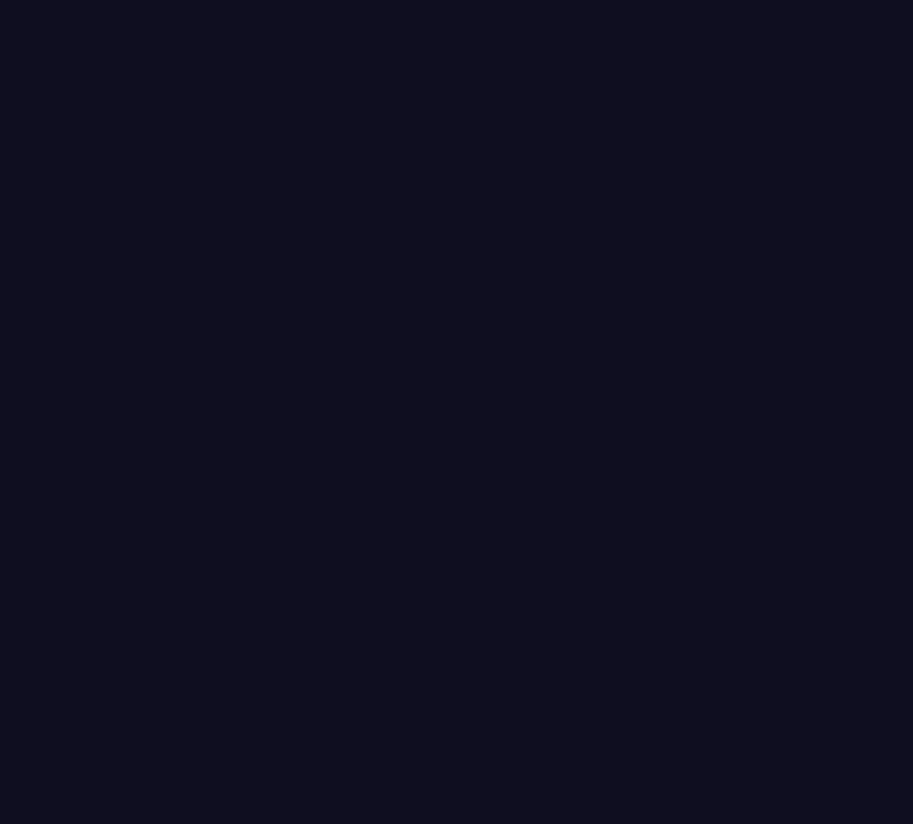
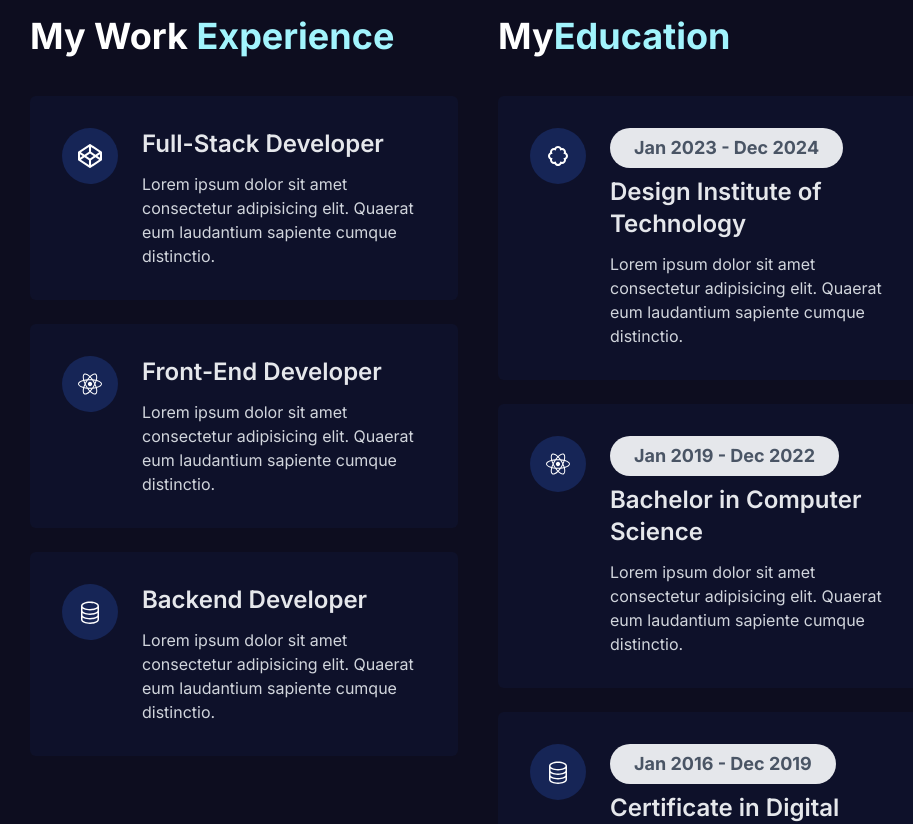
Before and after one commit to ImanPlus/portfolio-next-15, a Next.js app: page / in a window 1280 px wide. Shown: the part 1460-2284 px from the top of the page, without its empty margins (162-1075 px from the left). Before the commit the page ends 1316 px from the top, so only its background shows below. Built offline with nearby package versions, Linux system fonts and the light colour scheme.

Commit message:
create resume section

```diff
--- a/components/home/Home.tsx
+++ b/components/home/Home.tsx
@@ -1,12 +1,14 @@
 import React from 'react'
 import Hero from './Hero/Hero'
 import Services from './Services/Services'
+import Resume from './Resume/Resume'
 
 function Home() {
   return (
     <div className='overflow-hidden'>
       <Hero />
       <Services />
+      <Resume />
     </div>
   )
 }
--- /dev/null
+++ b/components/home/Resume/Resume.tsx
@@ -0,0 +1,51 @@
+import React from "react";
+import ResumeCard from "./ResumeCard";
+import { FaCodepen, FaReact } from "react-icons/fa";
+import { BsDatabase } from "react-icons/bs";
+import { BiBadge } from "react-icons/bi";
+
+function Resume() {
+  return (
+    <div className="pt-20 pb-16">
+      <div className="w-[90%] sm:w-[70%] mx-auto grid grid-cols-1 xl:grid-cols-2 gap-10">
+        {/* Work Part */}
+        <div>
+          <h1 className="text-3xl sm:text-4xl font-bold text-white">
+            My Work <span className="text-cyan-200">Experience</span>
+          </h1>
+          <div className="mt-10">
+            <ResumeCard Icon={FaCodepen} role="Full-Stack Developer" />
+            <ResumeCard Icon={FaReact} role="Front-End Developer" />
+            <ResumeCard Icon={BsDatabase} role="Backend Developer" />
+          </div>
+        </div>
+
+        {/* Education part */}
+        <div>
+          <h1 className="text-3xl sm:text-4xl font-bold text-white">
+            My<span className="text-cyan-200">Education</span>
+          </h1>
+          <div className="mt-10">
+            <ResumeCard
+              Icon={BiBadge}
+              role="Design Institute of Technology"
+              date="Jan 2023 - Dec 2024"
+            />
+            <ResumeCard
+              Icon={FaReact}
+              role="Bachelor in Computer Science"
+              date="Jan 2019 - Dec 2022"
+            />
+            <ResumeCard
+              Icon={BsDatabase}
+              role="Certificate in Digital Marketing"
+              date="Jan 2016 - Dec 2019"
+            />
+          </div>
+        </div>
+      </div>
+    </div>
+  );
+}
+
+export default Resume;
--- /dev/null
+++ b/components/home/Resume/ResumeCard.tsx
@@ -0,0 +1,36 @@
+import React from "react";
+import { IconType } from "react-icons";
+
+type Props = {
+  role: string;
+  Icon: IconType;
+  date?: string;
+};
+
+function ResumeCard({ role, Icon, date }: Props) {
+  return (
+    <div className="mb-6">
+      <div className="flex items-start space-x-6 bg-blue-950/20 transition-all duration-300 p-4 sm:p-8 rounded-md">
+        <div className="sm:w-14 sm:h-14 w-10 bg-blue-950 rounded-full flex items-center justify-center flex-col">
+          <Icon className="sm:w-8 w-6 h-6 text-white" />
+        </div>
+        <div className="flex-1">
+          {date && (
+            <h1 className="mb-2 sm:px-6 sm:py-1.5 px-4 py-1 rounded-full bg-gray-200 text-gray-600 w-fit sm:text-lg text-sm font-bold">
+              {date}
+            </h1>
+          )}
+          <h1 className="text-gray-200 text-xl sm:text-2xl font-semibold">
+            {role}
+          </h1>
+          <p className="text-gray-300 text-sm sm:text-base pt-3">
+            Lorem ipsum dolor sit amet consectetur adipisicing elit. Quaerat eum
+            laudantium sapiente cumque distinctio.
+          </p>
+        </div>
+      </div>
+    </div>
+  );
+}
+
+export default ResumeCard;
--- a/components/home/Services/Services.tsx
+++ b/components/home/Services/Services.tsx
@@ -8,7 +8,7 @@
         Colleborate with brand <br /> and agencies to create <br /> impactful
         results
       </h1>
-      <div className="w-90 sm:w-[70%] mx-auto grid grid-cols-1 md:grid-cols-2 xl:grid-cols-4 gap-10 items-center">
+      <div className="w-[90%] sm:w-[70%] mx-auto grid grid-cols-1 md:grid-cols-2 xl:grid-cols-4 gap-10 items-center mt-20">
         <ServiceCard
           icon="/images/s1.png"
           name="UI and UX"
```
